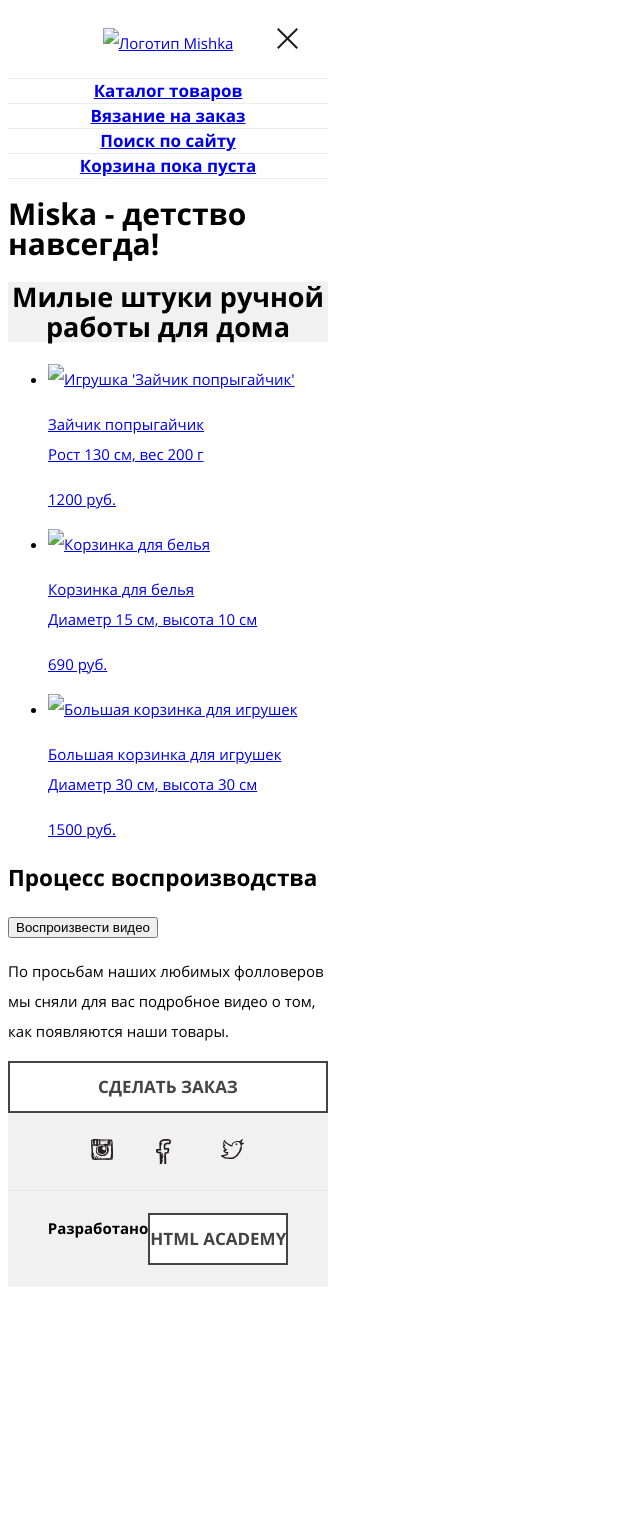
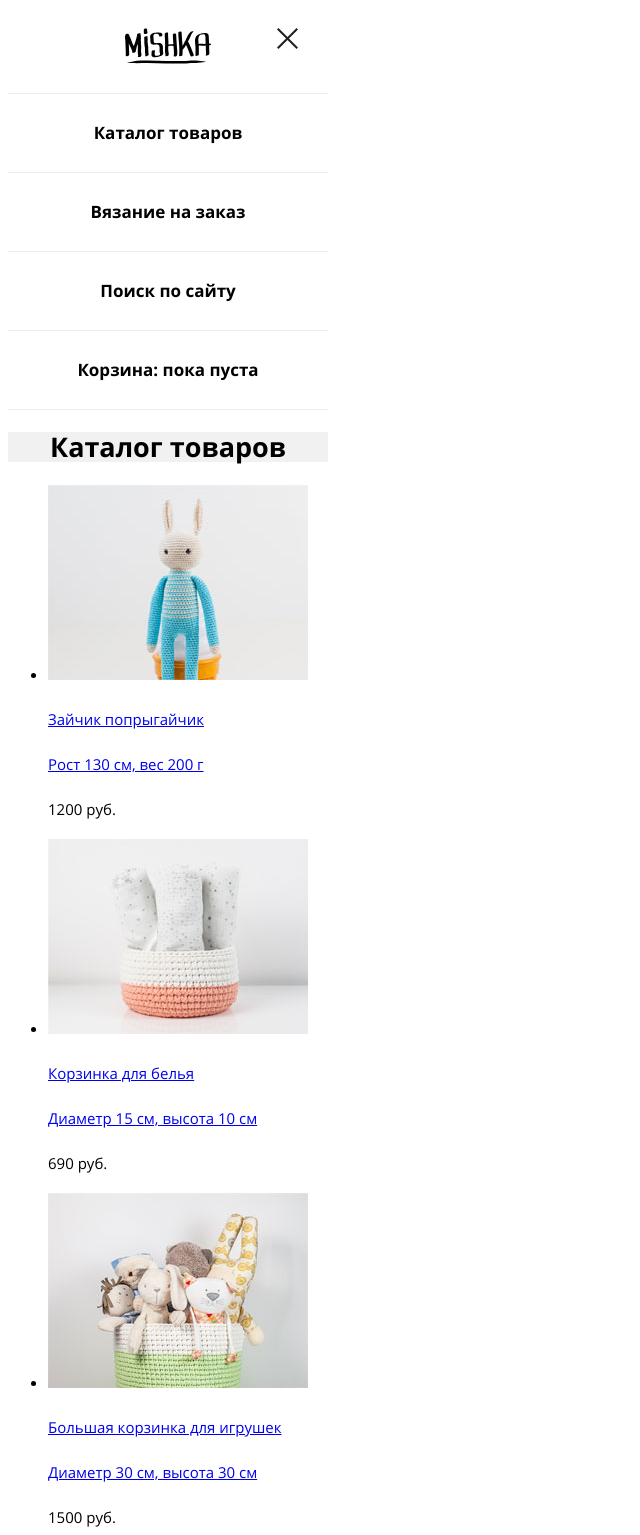
Before and after one commit to ANSNEKIT/488939-mishka, a website: page source/catalog.html in a window 1280 px wide. Shown: the top 1535 px of the page, without its empty margins (0-640 px from the left). Before the commit the page ends 1295 px from the top, so only its background shows below. Drawn offline with nearby package versions, Linux system fonts and the light colour scheme; files that its build step writes are made by us from their sources; files whose address does not match are found by name.

Commit message:
Исправлена разметка в карточках товаров

```diff
--- a/source/catalog.html
+++ b/source/catalog.html
@@ -6,104 +6,145 @@
 
   <link rel="stylesheet" href="css/style.css">
 </head>
+
 <body>
+
   <header class="page-header">
+      <!-- <div class="page-header__wrapper"> -->
     <a href="#" class="page-header__link">
-      <img src="img/" alt="Логотип Mishka" class="page-header__image-logo">
+      <img src="img/logo-mobile.svg" width="86" height="36" alt="Логотип Mishka" class="page-header__image-logo">
     </a>
     <nav class="main-nav">
       <button type="button" class="main-nav__toogle">Открыть меню</button>
       <div class="main-nav__wrapper">
+
         <ul class="main-nav__list site-list">
-          <li class="main-nav__item site-list__item"><a href="#">Каталог товаров</a></li>
-          <li class="main-nav__item site-list__item"><a href="#">Вязание на заказ</a></li>
+          <li class="main-nav__item site-list__item"><a href="#" class="site-list__link">Каталог товаров</a></li>
+          <li class="main-nav__item site-list__item"><a href="#" class="site-list__link">Вязание на заказ</a></li>
         </ul>
+
         <ul class="main-nav__list user-list">
           <li class="main-nav__item user-list__item">
-            <a href="#">
+            <a href="#" class="user-list__link">
               <span class="main-nav__icon user-list__icon user-list__icon--search"></span>
               Поиск по сайту
             </a>
           </li>
           <li class="main-nav__item user-list__item">
-            <a href="#">
+            <a href="#" class="user-list__link">
               <span class="main-nav__icon user-list__icon user-list__icon--basket"></span>
-              Корзина пока пуста
+              Корзина: пока пуста
             </a>
           </li>
         </ul>
+
       </div>
     </nav>
+      <!-- </div> -->
   </header>
 
   <main class="page-main">
-    <h1 class="page-main__title">Miska - детство навсегда!</h1>
+
+    <h1 class="page-main__title visually-hidden">Miska - детство навсегда!</h1>
+
     <section class="catalog">
       <header class="catalog__header banner">
-        <h2 class="catalog__title banner__title">Милые штуки ручной
-          работы для дома</h2>
+        <h2 class="catalog__title banner__title">
+          Каталог товаров
+        </h2>
        </header>
+
+      <div class="catalog__wrapper">
         <ul class="catalog__list">
+
           <li class="catalog__item">
             <a href="#" class="catalog__link">
-            <img class="catalog__image" src="" alt="Игрушка 'Зайчик попрыгайчик'">
-            <p class="catalog__description">
-              Зайчик попрыгайчик<br>
-              <span class="catalog__params">Рост 130 см, вес 200 г</span>
+              <img class="catalog__image" src="../img/photo-hare-mobile@1x.jpg" width="260" height="195" alt="Игрушка 'Зайчик попрыгайчик'">
+            </a>
+            <div href="#" class="catalog__description">
+              <a href="#" class="catalog__title-link">
+                <p class="catalog__title">
+                  Зайчик попрыгайчик
                 </p>
+                <p class="catalog__params">Рост 130 см, вес 200 г</p>
               </a>
+              <div class="catalog__flex-container">
+                <p class="catalog__price-text">1200 руб.</p>
                 <a href="#" class="catalog__price-link">
-            <p class="catalog__price-text">1200 руб.</p>
                   <span class="catalog__price-icon"></span>
                 </a>
+              </div>
+            </div>
           </li>
+
           <li class="catalog__item">
             <a href="#" class="catalog__link">
-            <img class="catalog__image" src="" alt="Корзинка для белья">
-            <p class="catalog__description">
-              Корзинка для белья<br>
-              <span class="catalog__params">Диаметр 15 см, высота 10 см</span>
+              <img class="catalog__image" src="../img/photo-bowl-mobile@1x.jpg" width="260" height="195" alt="Корзинка для белья">
+            </a>
+            <div href="#" class="catalog__description">
+              <a href="#" class="catalog__title-link">
+                <p class="catalog__title">
+                  Корзинка для белья
                 </p>
+                <p class="catalog__params">Диаметр 15 см, высота 10 см</p>
               </a>
+              <div class="catalog__flex-container">
+                <p class="catalog__price-text">690 руб.</p>
                 <a href="#" class="catalog__price-link">
-            <p class="catalog__price-text">690 руб.</p>
                   <span class="catalog__price-icon"></span>
                 </a>
+              </div>
+            </div>
           </li>
+
           <li class="catalog__item">
             <a href="#" class="catalog__link">
-            <img class="catalog__image" src="" alt="Большая корзинка для игрушек">
-            <p class="catalog__description">
-              Большая корзинка для игрушек<br>
-              <span class="catalog__params">Диаметр 30 см, высота 30 см</span>
+              <img class="catalog__image" src="../img/photo-toys-mobile@1x.jpg" width="260" height="195" alt="Большая корзинка для игрушек">
+            </a>
+            <div href="#" class="catalog__description">
+              <a href="#" class="catalog__title-link">
+                <p class="catalog__title">
+                  Большая корзинка для игрушек
                 </p>
+                <p class="catalog__params">Диаметр 30 см, высота 30 см</p>
               </a>
+              <div class="catalog__flex-container">
+                <p class="catalog__price-text">1500 руб.</p>
                 <a href="#" class="catalog__price-link">
-            <p class="catalog__price-text">1500 руб.</p>
                   <span class="catalog__price-icon"></span>
                 </a>
+              </div>
+            </div>
           </li>
+
         </ul>
+      </div>
     </section>
 
     <section class="video">
+      <div class="video__wrapper">
         <header class="video__header">
           <h2 class="video__title">
             <span class="video__icon"></span>
               Процесс воспроизводства
           </h2>
         </header>
-      <div class="video__wrapper">
+
         <button type="button" class="video__play">Воспроизвести видео</button>
-        <p class="video__text">По просьбам наших любимых фолловеров
+        <p class="video__text">
+          По просьбам наших любимых фолловеров
           мы сняли для вас подробное видео о том, как появляются наши товары.
         </p>
-        <a href="#" class="video__to-send button">Сделать заказ</a>
+        <a href="#" class="video__to-send button">
+          Сделать заказ
+        </a>
       </div>
     </section>
   </main>
 
   <footer class="page-footer">
+    <div class="page-footer__wrapper">
+
       <div class="page-footer__social social">
         <ul class="social__list">
           <li class="social__item">
@@ -117,10 +158,14 @@
           </li>
         </ul>
       </div>
+
       <div class="page-footer__copyright">
-      <b class="copyright__text">Разработано</b>
-      <a href="https://htmlacademy.ru" class="button copyright__link">HTML Academy</a>
+        <b class="page-footer__text">Разработано</b>
+        <a href="https://htmlacademy.ru" class=" page-footer__link">HTML Academy</a>
+      </div>
+
     </div>
   </footer>
+
 </body>
 </html>
```
Lines whose indentation alone changed are shown as unchanged.
